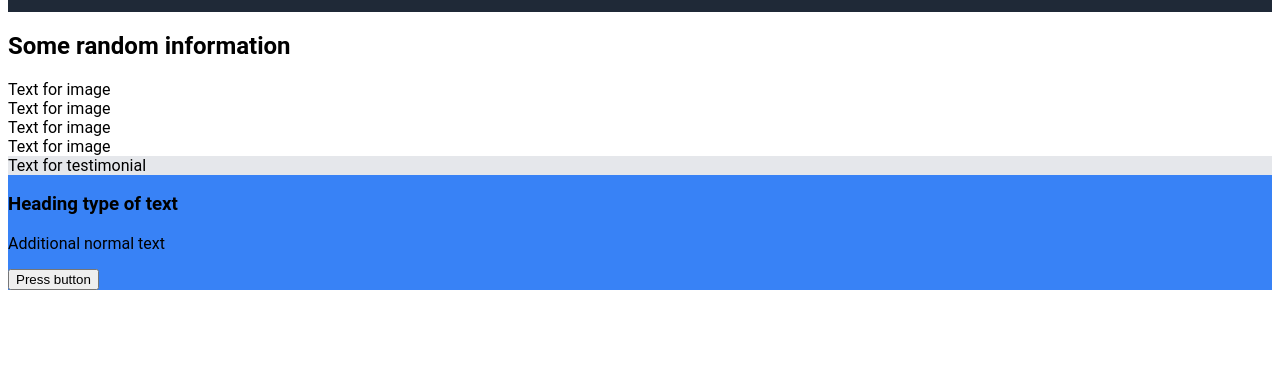
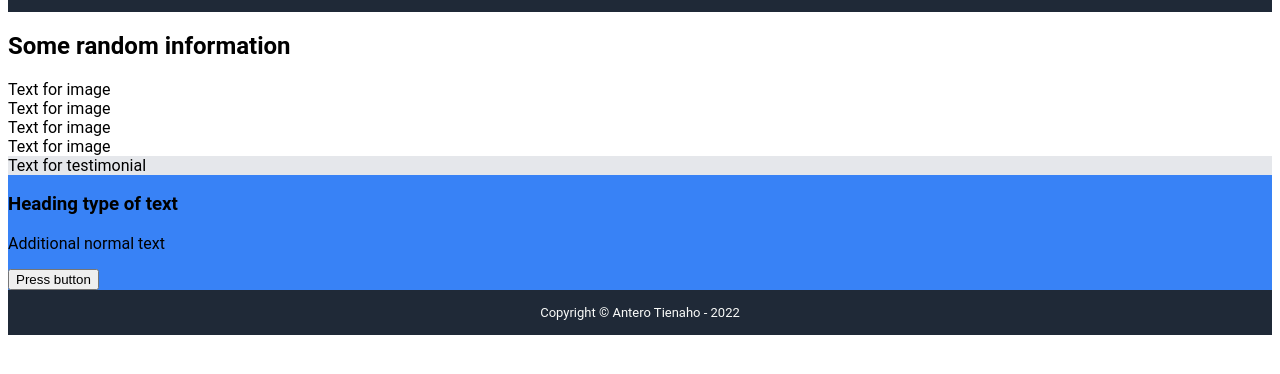
Before and after one commit to impronen/odin-landing-page, a plain HTML site: page index.html in a window 1280 px wide. Shown: the part 212-586 px from the top of the page. Drawn offline with Linux system fonts and the light colour scheme.

Commit message:
CSS / HTML - Footer content & style Creation of Footer content and styling

```diff
--- a/index.html
+++ b/index.html
@@ -45,7 +45,7 @@
       </div>
 
     <div class="footer">
-
+        Copyright © Antero Tienaho - 2022
     </div>
     </body>
 
--- a/style.css
+++ b/style.css
@@ -68,6 +68,11 @@ li {
 }
 
 .footer {
+    display: flex;
+    justify-content: center;
+    align-items: center;
     background-color: #1f2937;
     color: #F9FAF8;
+    font-size: small;
+    padding: 15px;
 }
```
